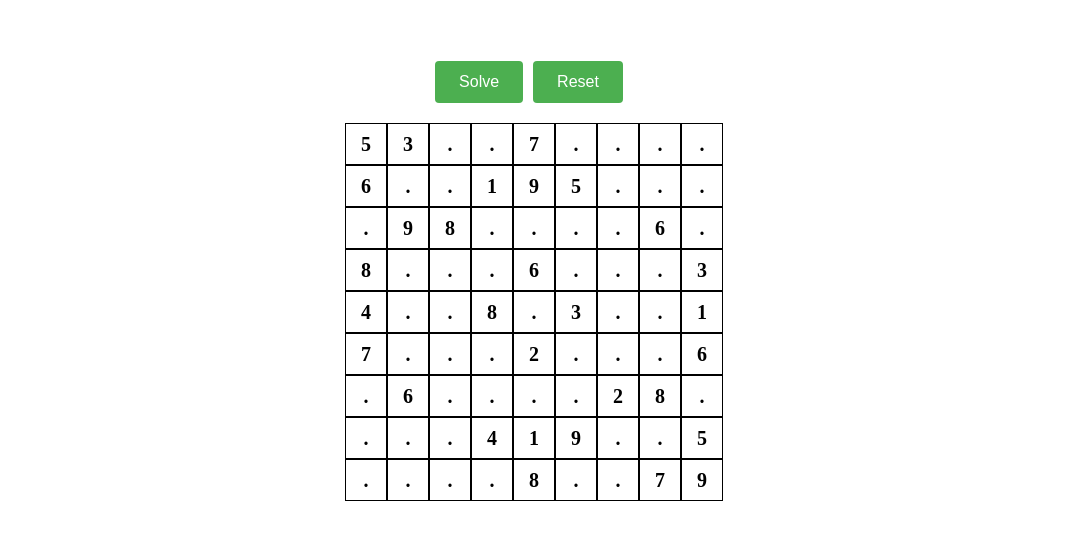
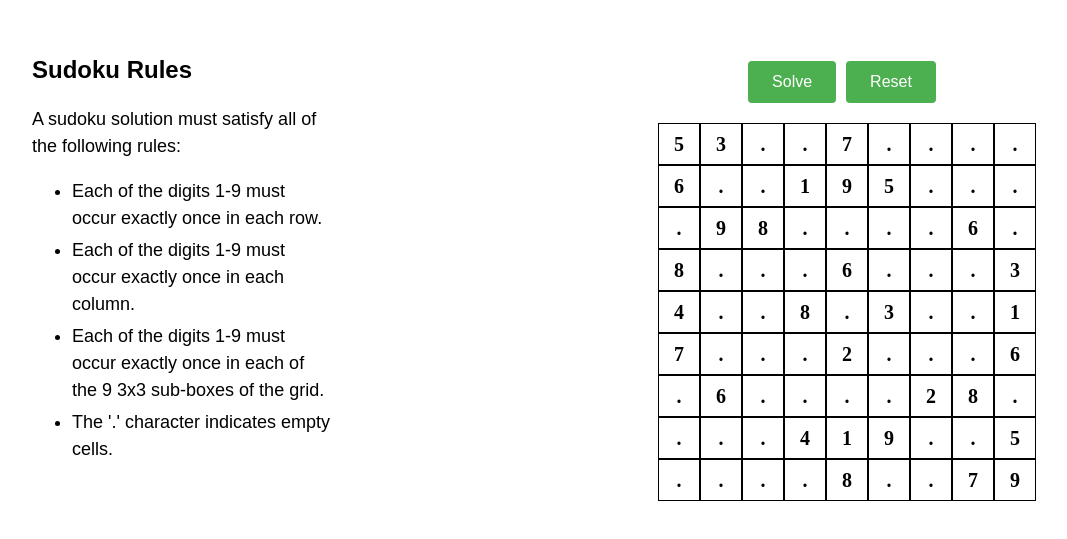
Before and after one commit to rabi-siddique/sudoku-solver, a plain HTML site: page index.html in a window 1280 px wide. Shown: the part 143-682 px from the top of the page, without its empty margins (106-1173 px from the left). Drawn offline with Linux system fonts and the light colour scheme.

Commit message:
sudoku rules

```diff
--- a/index.html
+++ b/index.html
@@ -7,13 +7,32 @@
     <link rel="stylesheet" href="style.css" />
   </head>
   <body>
-    <div class="container">
-      <div id="counter"></div>
-      <div class="buttons">
-        <button id="solve-button">Solve</button>
-        <button id="reset-button">Reset</button>
+    <div class="main-container">
+      <div class="description-container">
+        <div class="description">
+          <h2>Sudoku Rules</h2>
+          <p>A sudoku solution must satisfy all of the following rules:</p>
+          <ul>
+            <li>Each of the digits 1-9 must occur exactly once in each row.</li>
+            <li>
+              Each of the digits 1-9 must occur exactly once in each column.
+            </li>
+            <li>
+              Each of the digits 1-9 must occur exactly once in each of the 9
+              3x3 sub-boxes of the grid.
+            </li>
+            <li>The '.' character indicates empty cells.</li>
+          </ul>
+        </div>
       </div>
-      <div id="grid"></div>
+      <div class="solver-container">
+        <div id="counter"></div>
+        <div class="buttons">
+          <button id="solve-button">Solve</button>
+          <button id="reset-button">Reset</button>
+        </div>
+        <div id="grid"></div>
+      </div>
     </div>
     <script src="script.js"></script>
   </body>
--- a/style.css
+++ b/style.css
@@ -5,12 +5,21 @@ body {
   padding: 0;
 }
 
-.container {
+.main-container {
+  display: flex;
+  justify-content: center;
+  align-items: center;
+  flex-grow: 1;
+  height: 100%;
+}
+
+.solver-container,
+.description-container {
   display: flex;
   flex-direction: column;
   align-items: center;
   justify-content: center;
-  height: 100%;
+  flex-grow: 1;
 }
 
 #grid {
@@ -105,3 +114,25 @@ button:hover {
   border-radius: 4px;
   margin: 16px 0;
 }
+
+.description {
+  font-family: Arial, sans-serif;
+  font-size: 18px;
+  line-height: 1.5;
+  width: 300px;
+  margin-right: 50px;
+}
+
+.description h2 {
+  font-size: 24px;
+  font-weight: bold;
+  margin-bottom: 10px;
+}
+
+.description p {
+  margin-bottom: 15px;
+}
+
+.description li {
+  margin-bottom: 5px;
+}
```
